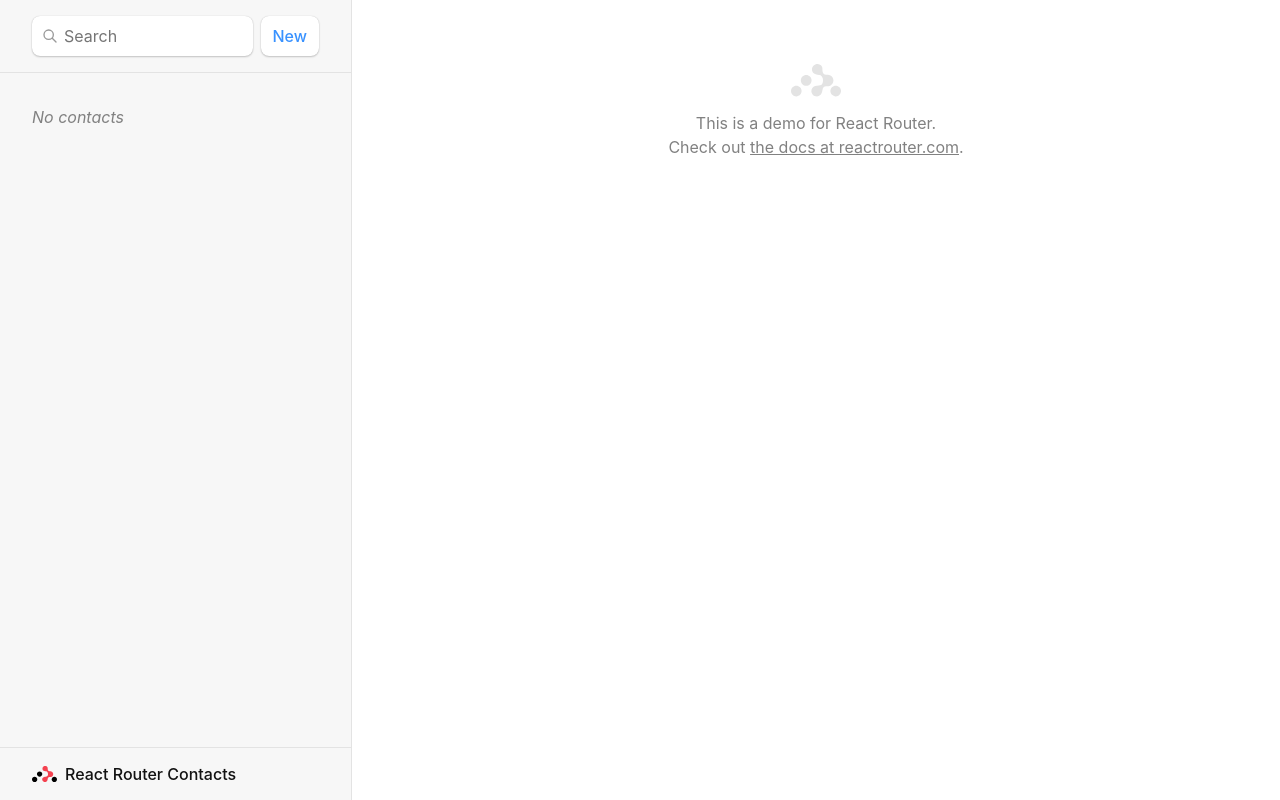
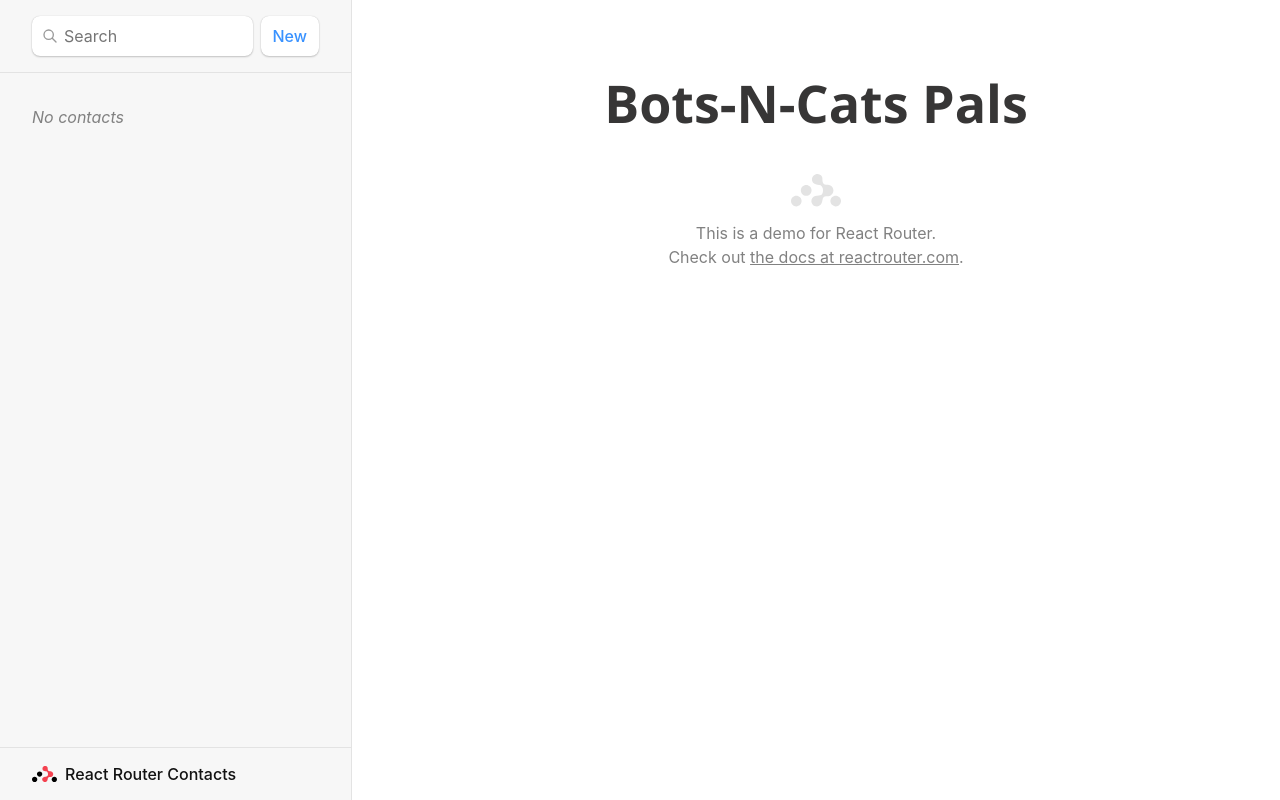
Before and after one commit to Elita1Arcee/react-router-lesson, a React (Vite) app: page / in a window 1280 px wide. Built offline with nearby package versions, Linux system fonts and the light colour scheme.

Commit message:
added search spinner for ux

```diff
--- a/src/index.css
+++ b/src/index.css
@@ -380,3 +380,11 @@
   justify-content: center;
   width: 100%;
 }
+
+.mainTitle {
+  margin: 2rem auto;
+  text-align: center;
+  font-family: "Segoe UI", Tahoma, Geneva, Verdana, sans-serif;
+  font-size: 3.25rem;
+  color: #373636;
+}
--- a/src/routes/index.jsx
+++ b/src/routes/index.jsx
@@ -1,10 +1,13 @@
 export default function Index() {
   return (
+    <>
+      <h1 className="mainTitle">Bots-N-Cats Pals</h1>
       <p id="zero-state">
         This is a demo for React Router.
         <br />
         Check out{" "}
         <a href="https://reactrouter.com">the docs at reactrouter.com</a>.
       </p>
+    </>
   );
 }
--- a/src/routes/root.jsx
+++ b/src/routes/root.jsx
@@ -1,3 +1,5 @@
+import { useEffect } from "react";
+
 import {
   Outlet,
   NavLink,
@@ -5,6 +7,7 @@
   Form,
   redirect,
   useNavigation,
+  useSubmit,
 } from "react-router-dom";
 import { getContacts, createContact } from "../contacts";
 
@@ -17,12 +20,22 @@
   const url = new URL(request.url);
   const q = url.searchParams.get("q");
   const contacts = await getContacts(q);
-  return { contacts };
+  return { contacts, q };
 }
 
 export default function Root() {
-  const { contacts } = useLoaderData();
+  const { contacts, q } = useLoaderData();
   const navigation = useNavigation();
+  const submit = useSubmit();
+
+  const searching =
+    navigation.location &&
+    new URLSearchParams(navigation.location.search).has("q");
+
+  useEffect(() => {
+    document.getElementById("q").value = q;
+  }, [q]);
+
   return (
     <>
       <div id="sidebar">
@@ -31,12 +44,20 @@
           <Form id="search-form" role="search">
             <input
               id="q"
+              className={searching ? "loading" : ""}
               aria-label="Search contacts"
               placeholder="Search"
               type="search"
               name="q"
+              defaultValue={q}
+              onChange={(event) => {
+                const isFirstSearch = q == null;
+                submit(event.currentTarget.form, {
+                  replace: !isFirstSearch,
+                });
+              }}
             />
-            <div id="search-spinner" aria-hidden hidden={true} />
+            <div id="search-spinner" aria-hidden hidden={!searching} />
             <div className="sr-only" aria-live="polite"></div>
           </Form>
           <Form method="post">
```
Lines whose indentation alone changed are shown as unchanged.
